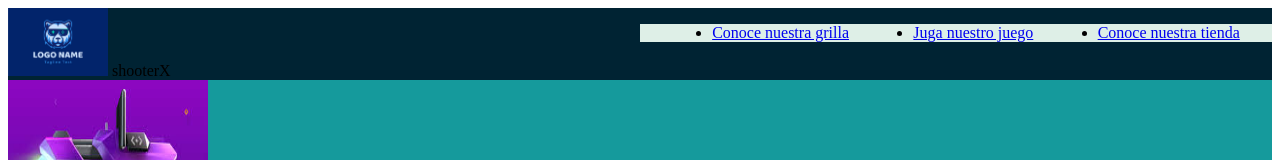
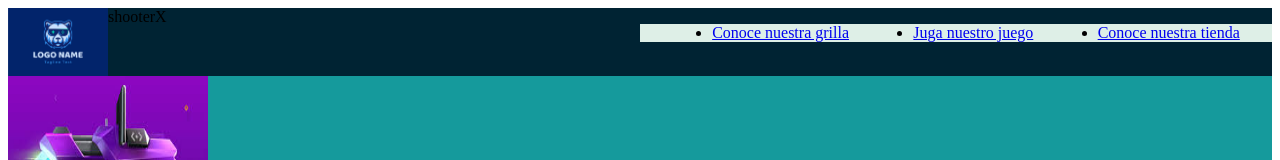
Before and after one commit to JulianBMade/Mi-Primer-Web, a website: page index.html in a window 1280 px wide. Shown: the top 160 px of the page. Drawn offline with Linux system fonts and the light colour scheme.

Commit message:
Avance proyecto HTML SCSS

```diff
--- a/index.html
+++ b/index.html
@@ -10,9 +10,9 @@
 
 <body>
     <header>
-        <div>
+        <div id="contenedor_logo">
             <img id="logo" src="./build/assets/images/logo.jpg" alt="Logo de shooterX">
-            <span>shooterX</span>
+            <span id="span">shooterX</span>
         </div>
         <div id="contenedor-ul">
             <nav>
@@ -43,7 +43,3 @@
         </div>
     </footer>
 </body>
-<!-- Vamos a crear una lista desordenada en el header y una en el footer-->
-<!-- poner dentro de cada lista 3 elementos li con sus respectivos a-->
-<!--  los elementos a del header nos tienen que llevar a sitios internos de la página -->
-<!-- los elementos a del footer nos tienen que llevar a sitios externos con target blank-->
```
Also changed, not shown: build/assets/html/grilla.html, build/assets/html/juego.html, build/assets/html/tienda.html, build/assets/styles/styles.css, build/assets/styles/styles.scss, 1 other file.
